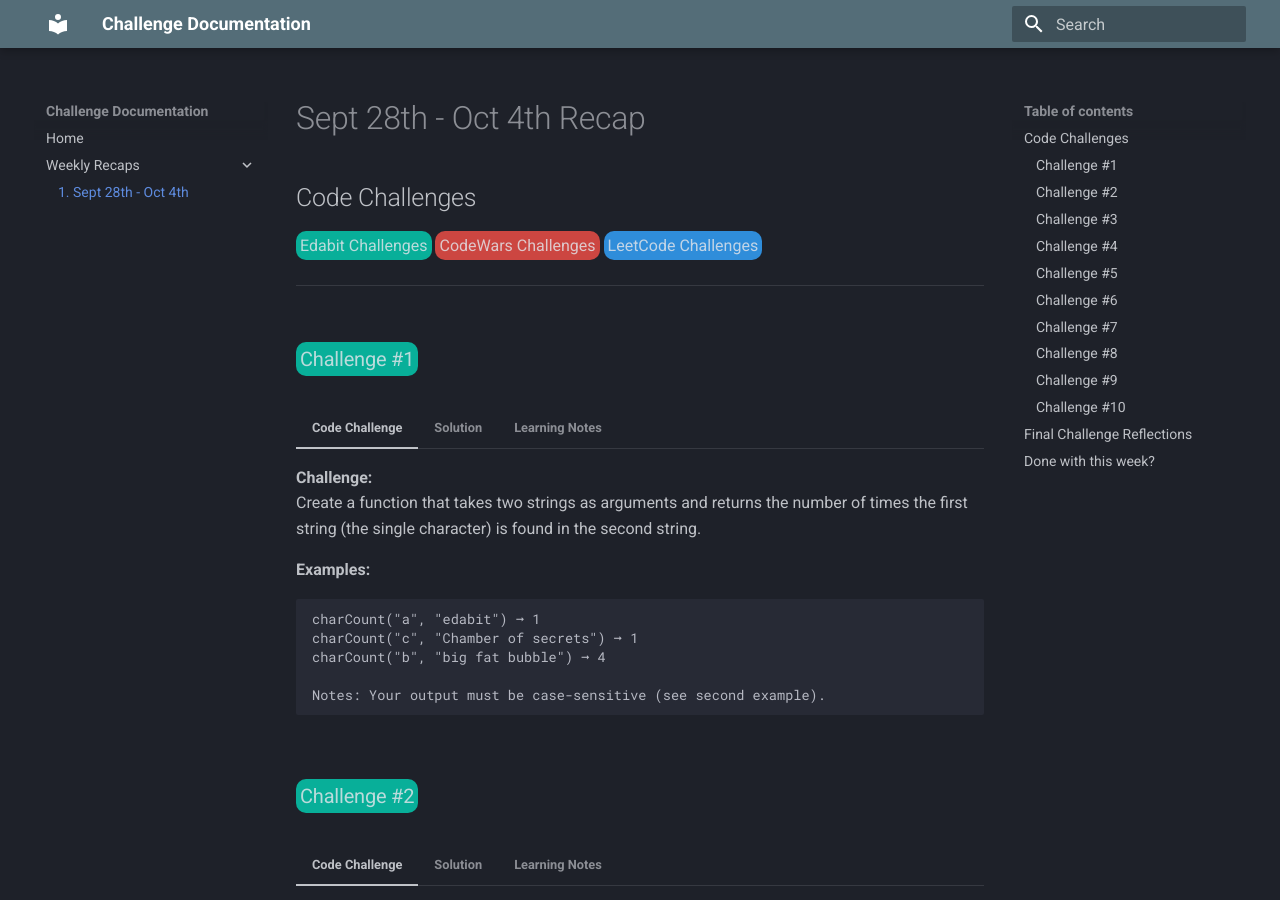
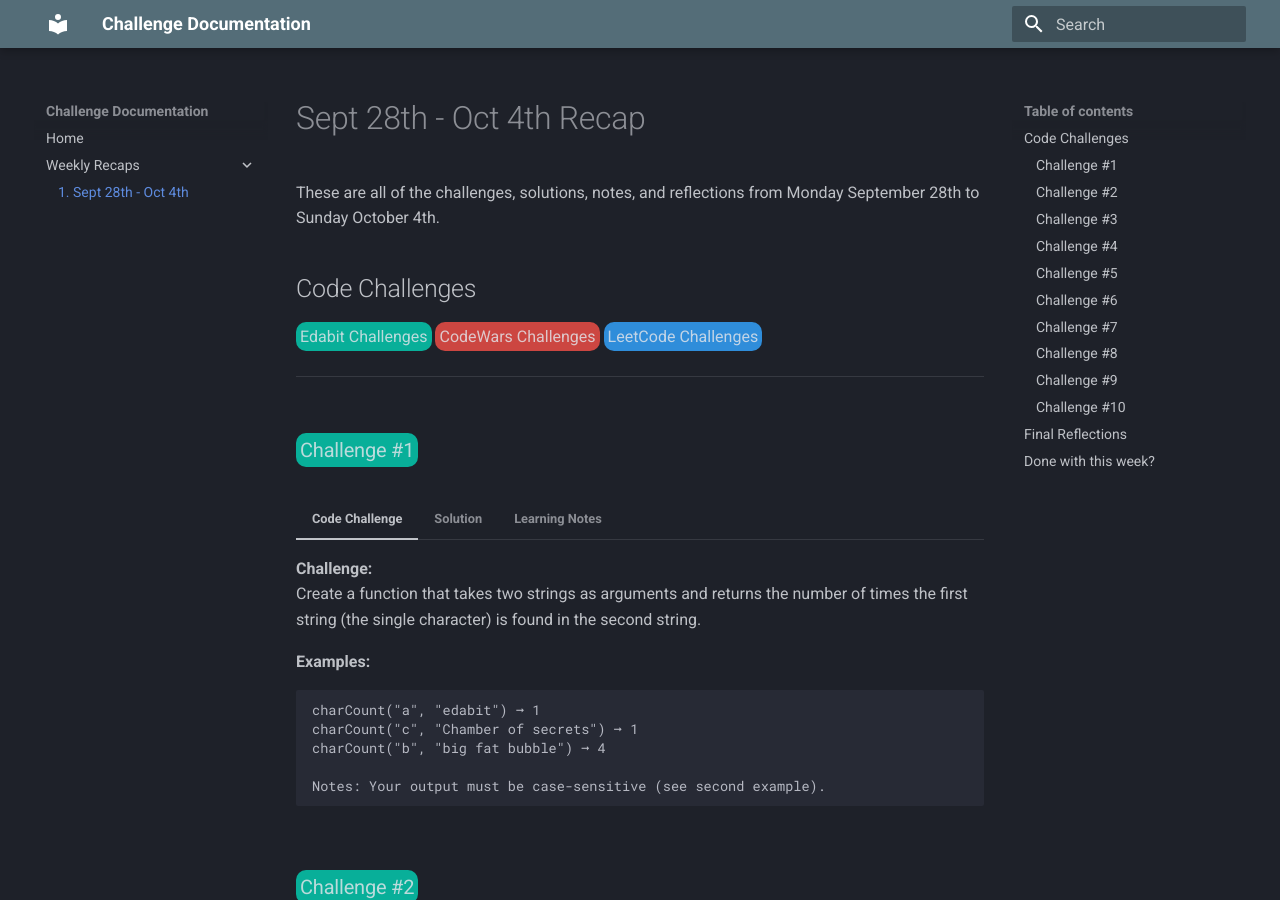
Before and after one commit to RobertEJohnson/Coding-Challenge-Tracker, an MkDocs documentation site: the page built from docs/weeklyRecaps/week1.md, in a window 1280 px wide and 900 px high. Built offline with MkDocs 1.6.1 and Material for MkDocs 9.7.7, drawn with Linux system fonts in a browser that asks for light colours; some of the changed text lies outside the part shown.

Commit message:
updated header titles

````diff
--- a/docs/weeklyRecaps/week1.md
+++ b/docs/weeklyRecaps/week1.md
@@ -1,4 +1,6 @@
 # Sept 28th - Oct 4th Recap
+
+These are all of the challenges, solutions, notes, and reflections from Monday September 28th to Sunday October 4th.
 
 ## Code Challenges
 
@@ -589,7 +591,7 @@
     >The ```.some()``` method, which tests every value of the array against a callback function, returning true the moment one passes the test, else returning false.
 ---
 
-## Final Challenge Reflections
+## Final Reflections
 
 Lots of things here!
 
````
